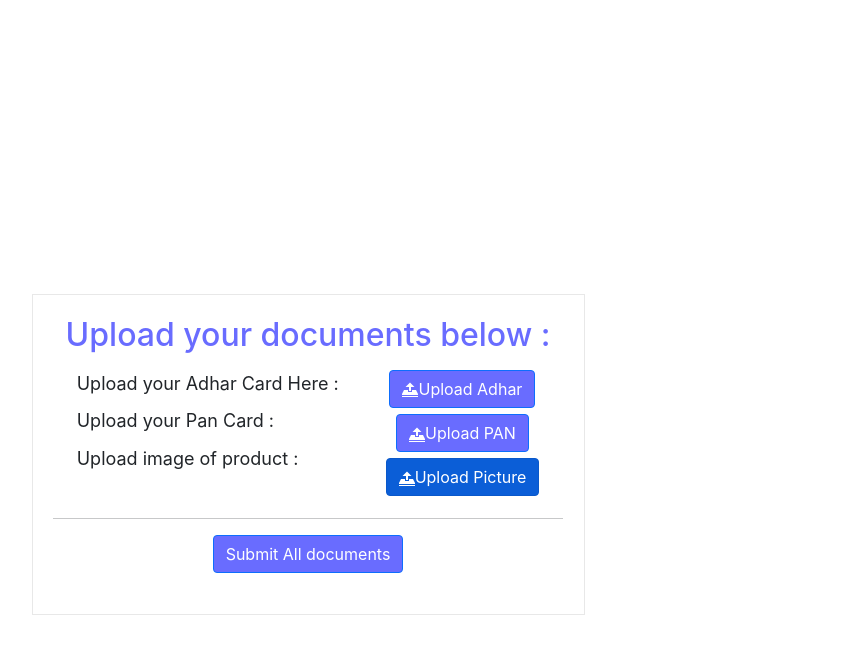
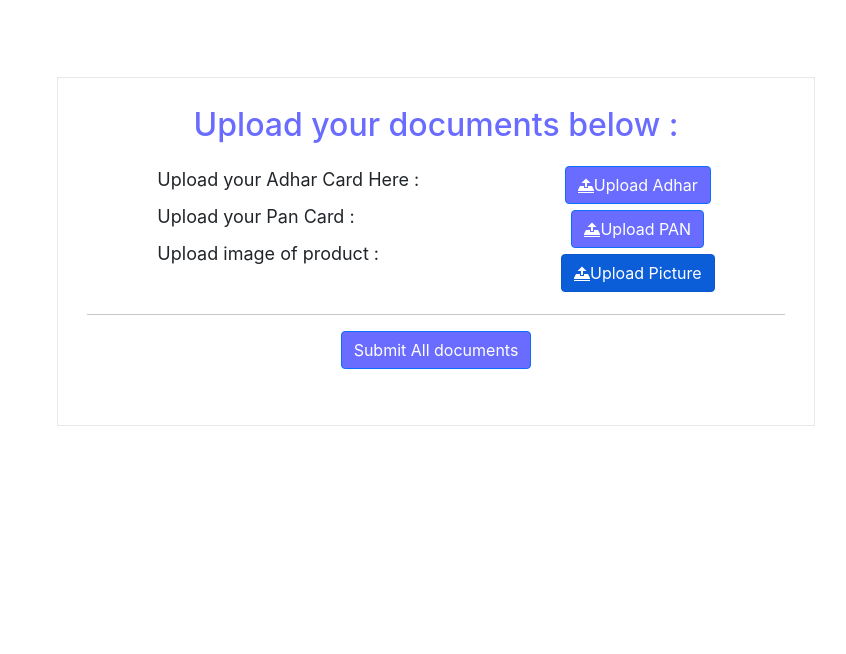
Before and after one commit to ShailajaTripathi/table-int, a React (Create React App) app: page / in a window 1280 px wide. Shown: the top 654 px of the page, without its empty margins (332-1178 px from the left). Built offline with nearby package versions, Linux system fonts and the light colour scheme.

Commit message:
margin for sidebar added

```diff
--- a/src/Components/upload.css
+++ b/src/Components/upload.css
@@ -1,5 +1,6 @@
 .upload-docs{
-     margin:20%;
+     margin-left:20%;
+     margin-top:3%;
      padding:3%;
  }
 
```
